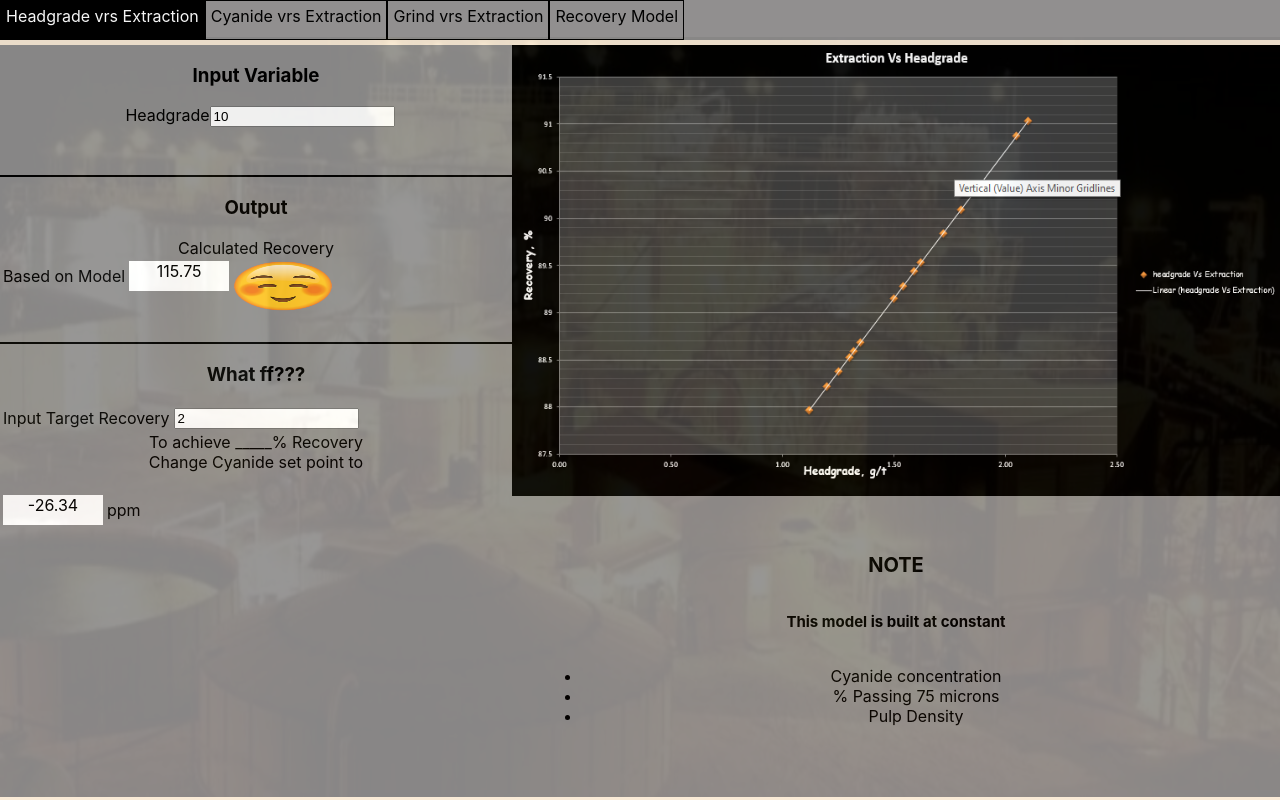
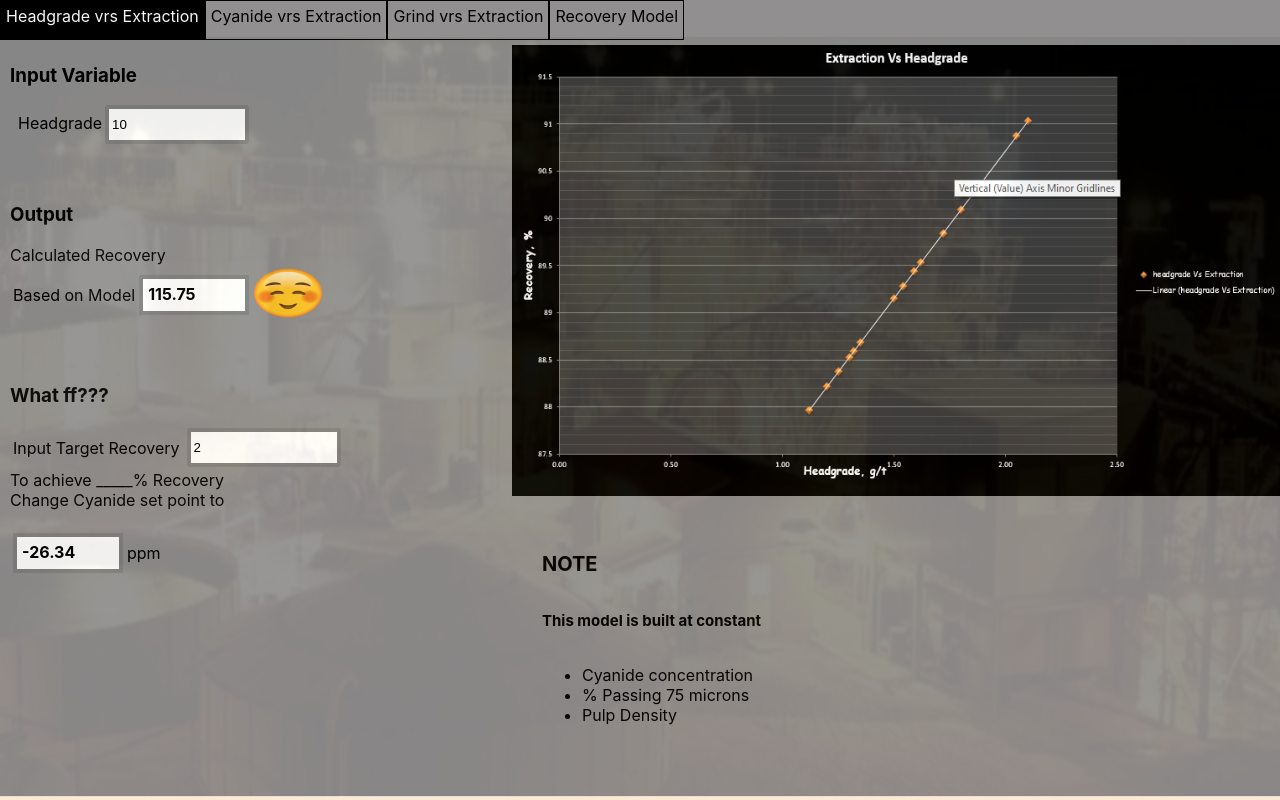
Before and after one commit to Boanerges1996/M2PS, a React (Create React App) app: page / in a window 1280 px wide. Built offline with nearby package versions, Linux system fonts and the light colour scheme.

Commit message:
Finally Done

```diff
--- a/public/electron.js
+++ b/public/electron.js
@@ -6,7 +6,7 @@ const isDev = require("electron-is-dev");
 let mainWindow;
 
 function createWindow() {
-mainWindow = new BrowserWindow({ minHeight:800,minWidth:900,width:1100,height:800,title:"myApp"});
+mainWindow = new BrowserWindow({ minHeight:800,minWidth:900,width:1100,height:800,title:"myApp"}).setMenu(null);
 mainWindow.loadURL(
     isDev ? "http://localhost:3000" : `file://${path.join(__dirname, "../build/index.html")}`
     );
--- a/src/Components/first tab/headgrade.css
+++ b/src/Components/first tab/headgrade.css
@@ -1,7 +1,7 @@
 .headgrade{
     width: 100%;
-    height: 94%;
-    background-color: cyan;
+    height: 93.9%;
+    background-color: rgb(145, 143, 143);
     position: absolute;
     top: 45px;
     left: 0px;
@@ -14,6 +14,9 @@
     width: 40%;
     background-color: rgb(145, 143, 143);
     float: left;
+    padding-left: 10px;
+    box-sizing: border-box;
+    text-align: left;
 }
 .headinputs div label{
     margin-left: 8px;
@@ -24,16 +27,33 @@ hr{
 }
 .headinputs div table tr td span{
     display: inline-block;
-    width: 100px;
-    height: 30px;
+    width: 110px;
+    height: 40px;
     background-color: white;
+    padding: 5px;
+    box-sizing: border-box;
+    font-weight: bold;
 }
 .headinputs div table tr td div img{
     display: inline-block;
-    width: 100px;
+    width: 70px;
     height: 50px;
     background-color: rgb(145, 143, 143);
 
+}
+.headinputs div table tr td input{
+    width: 140px;
+    padding: 3px;
+    border: 4px solid gray;
+    border-radius: 3px;
+}
+.headinputs div input{
+    width: 130px;
+    height: 25px;
+    padding: 3px;
+    margin-left: 3px;
+    border: 4px solid gray;
+    border-radius: 3px;
 }
 
 
@@ -66,6 +86,7 @@ hr{
     float: left;
     padding: 30px;
     box-sizing: border-box;
+    text-align: left;
 }
 .headdescription h4{
     font-size: 20px;
--- a/src/Components/first tab/headgrade.js
+++ b/src/Components/first tab/headgrade.js
@@ -46,7 +46,7 @@ export default class Headgrade extends React.Component{
                     </div>
                     <br />
                     <br />
-                    <hr />
+
 
                     <div>
                         <h3>Output</h3>
@@ -65,7 +65,7 @@ export default class Headgrade extends React.Component{
                     </div>
                     <br />
                     <br />
-                    <hr />
+
                     <div>
                         <h3>What ff???</h3>
                         <table>
--- a/src/Components/fourth tab/recovery.css
+++ b/src/Components/fourth tab/recovery.css
@@ -1,8 +1,10 @@
 .recovery{
     width: 100%;
-    height: 100%;
+    height: 94%;
     background-color: rgb(145, 143, 143);
     text-align: left;
+    padding-left: 10px;
+    box-sizing: border-box;
 }
 .firstPart{
     width: 50%;
@@ -16,22 +18,45 @@
     float: left;
     background-color: rgb(145, 143, 143);
 }
+.firstPart table tr td input{
+    width: 140px;
+    padding: 3px;
+    border: 4px solid gray;
+    border-radius: 3px;
+}
+.secondPart table tr td input{
+    width: 140px;
+    padding: 3px;
+    border: 4px solid gray;
+    border-radius: 3px;
+}
+.firstPart table tr td img{
+    width: 70px;
+}
 
 
 table tr td span{
     display: block;
     width: 100px;
-    height: 30px;
+    height: 50px;
     background-color: white;
+    font-weight: bold;
+    padding: 3px;
+    box-sizing: border-box;
+    border: 4px solid gray;
 }
 table tr td img{
     display: inline-block;
     width: 100px;
     height: 50px;
 }
-table tr td div{
+.secondPart table tr td div{
     display: block;
     width: 100px;
-    height: 30px;
+    height: 40px;
     background-color: white;
+    padding: 3px;
+    font-weight: bold;
+    box-sizing: border-box;
+    border: 4px solid gray;
 }
--- a/src/Components/fourth tab/recovery.js
+++ b/src/Components/fourth tab/recovery.js
@@ -92,43 +92,15 @@ export default class Recoverymodel extends React.Component{
     changeToHeadgrade =e=>{
         this.setState({
             checkradio:"headgrade",
-            symbol:"g/t",
-            output:((this.state.target_recovery-(0.05495*this.state.cyanide)-(0.4145*this.state.grind)-40.35926)/3.9842).toFixed(2)
-        },()=>{
-            if(this.state.checkradio==="headgrade"){
-                this.setState({
             output:((this.state.target_recovery-(0.05495*this.state.cyanide)-(0.4145*this.state.grind)-40.35926)/3.9842).toFixed(2),
             symbol:"g/t"
-                })
-            }
-            // else if(this.state.checkradio==="cyanide"){
-            //     this.setState({
-            //         output:((this.state.target_recovery-(3.9842*this.state.headgrade)-(0.4145*this.state.grind)-40.3526)/0.05495).toFixed(2),
-            //         symbol:"ppm"
-            //     })
-
-            // }
         })
     }
     changeToCyanide=e=>{
        this.setState({
            checkradio:"cyanide",
-            symbol:"ppm",
-            output:((this.state.target_recovery-(3.9842*this.state.headgrade)-(0.4145*this.state.grind)-40.3526)/0.05495).toFixed(2),
-        },()=>{
-            if(this.state.checkradio==="cyanide"){
-                this.setState({
            output:((this.state.target_recovery-(3.9842*this.state.headgrade)-(0.4145*this.state.grind)-40.3526)/0.05495).toFixed(2),
            symbol:"ppm"
-                })
-            }
-            // else if(this.state.checkradio==="cyanide"){
-            //     this.setState({
-            //         output:((this.state.target_recovery-(3.9842*this.state.headgrade)-(0.4145*this.state.grind)-40.3526)/0.05495).toFixed(2),
-            //         symbol:"ppm"
-            //     })
-
-            // }
        })
     }
 
@@ -155,7 +127,6 @@ export default class Recoverymodel extends React.Component{
                         </tr>
                     </table>
                     <br />
-                    <hr />
                     <h2>Output</h2>
                     <h5>Calculated recovery based on model</h5>
                     <table>
@@ -181,11 +152,11 @@ export default class Recoverymodel extends React.Component{
                     <table>
                         <tr>
                             <td>Headgrade</td>
-                            <td><input type="radio" name="recover" value="headgrade" onChange={this.changeToHeadgrade} checked/></td>
+                            <td><input type="radio" name="recover" value="headgrade" onChange={this.changeToHeadgrade} checked={this.state.checkradio==="headgrade"}/></td>
                         </tr>
                         <tr>
                             <td>Cyanide concentration</td>
-                            <td><input type="radio" name="recover" value="cyanide" onChange={this.changeToCyanide}/></td>
+                            <td><input type="radio" name="recover" value="cyanide" onChange={this.changeToCyanide} checked={this.state.checkradio==="cyanide"}/></td>
                         </tr>
                     </table>
                     <br />
--- a/src/Components/second tab/cyanide.js
+++ b/src/Components/second tab/cyanide.js
@@ -9,7 +9,7 @@ export default class Cyanide extends React.Component{
     state = {
         cyanide:10,
         recovery:((10*0.056847)+78.7693).toFixed(2),
-        images:smiley,
+        images:sad,
         targetRecover:2,
         varyingPercent:((2-78.7693)/0.056847).toFixed(2)
     }
@@ -46,7 +46,7 @@ export default class Cyanide extends React.Component{
                     </div>
                     <br />
                     <br />
-                    <hr />
+
 
                     <div>
                         <h3>Output</h3>
@@ -65,7 +65,6 @@ export default class Cyanide extends React.Component{
                     </div>
                     <br />
                     <br />
-                    <hr />
                     <div>
                         <h3>What ff???</h3>
                         <table>
--- a/src/Components/third tab/grind.js
+++ b/src/Components/third tab/grind.js
@@ -9,7 +9,7 @@ export default class Grind extends React.Component{
     state = {
         grind:10,
         recovery:((10*0.262539)+69.73867).toFixed(2),
-        images:smiley,
+        images:sad,
         targetRecover:2,
         varyingPercent:((2-69.738673)/0.262539).toFixed(2)
     }
@@ -46,7 +46,6 @@ export default class Grind extends React.Component{
                     </div>
                     <br />
                     <br />
-                    <hr />
 
                     <div>
                         <h3>Output</h3>
@@ -65,7 +64,6 @@ export default class Grind extends React.Component{
                     </div>
                     <br />
                     <br />
-                    <hr />
                     <div>
                         <h3>What ff???</h3>
                         <table>
--- a/src/Components/wholepage.css
+++ b/src/Components/wholepage.css
@@ -4,7 +4,12 @@
     background-color: antiquewhite;
 }
 
-
+.mainbody{
+    width: 100%;
+    height: 94%;
+    float: left;
+    background-color: rgb(145, 143, 143);
+}
 
 
 
@@ -15,6 +20,7 @@
     height: 5%;
     background-color: rgb(145, 143, 143);
     z-index: 20;
+    float: left;
 }
 .headersame{
     width: auto;
--- a/src/Components/wholepage.js
+++ b/src/Components/wholepage.js
@@ -71,14 +71,12 @@ export default class Wholepage extends React.Component{
                     clickRecovery={this.recoveryClicked}
                     />
                 <Logo />
-                {head}
-                {cyanide}
-                {grind}
-                {lastrecover}
-                {/* <Cyanide /> */}
-                {/* <Grind /> */}
-                {/* <Recoverymodel /> */}
-                {/* <Recoverymodel /> */}
+                <div className="mainbody">
+                    {head}
+                    {cyanide}
+                    {grind}
+                    {lastrecover}
+                </div>
             </div>
         )
     }
```
Also changed, not shown: package.json (+10 -3 lines), icon.png, 1 other file (tests, documents, lock files or other folders). Lines whose indentation alone changed are shown as unchanged.
